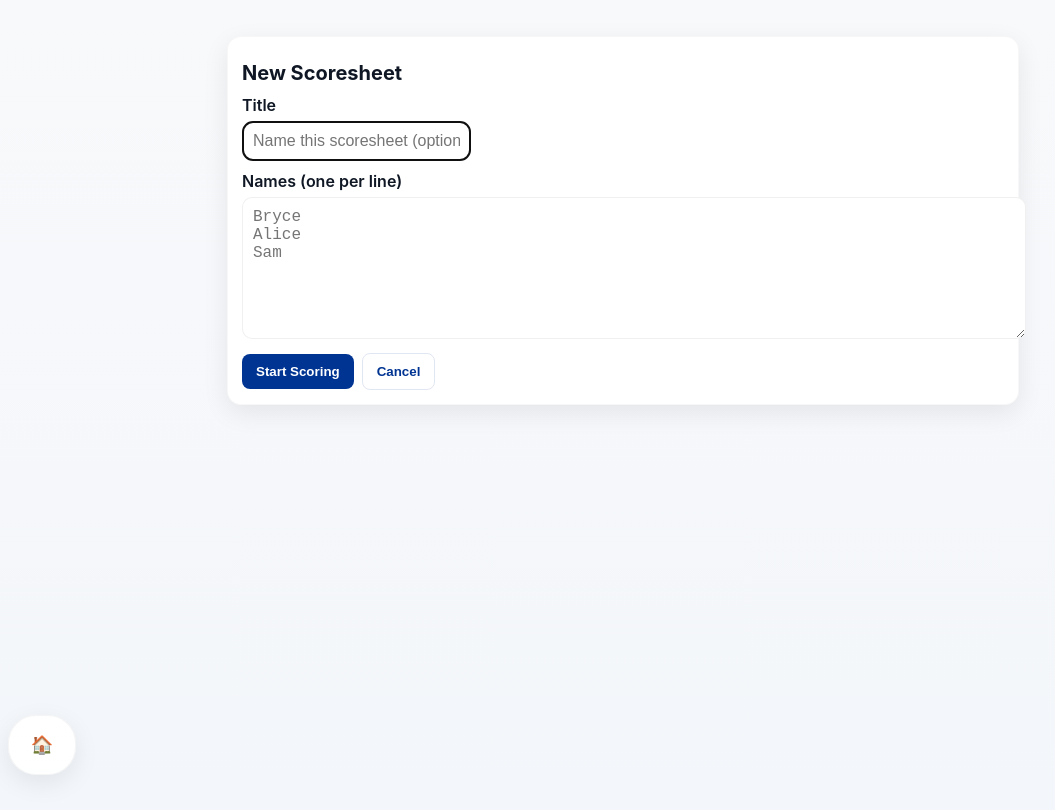
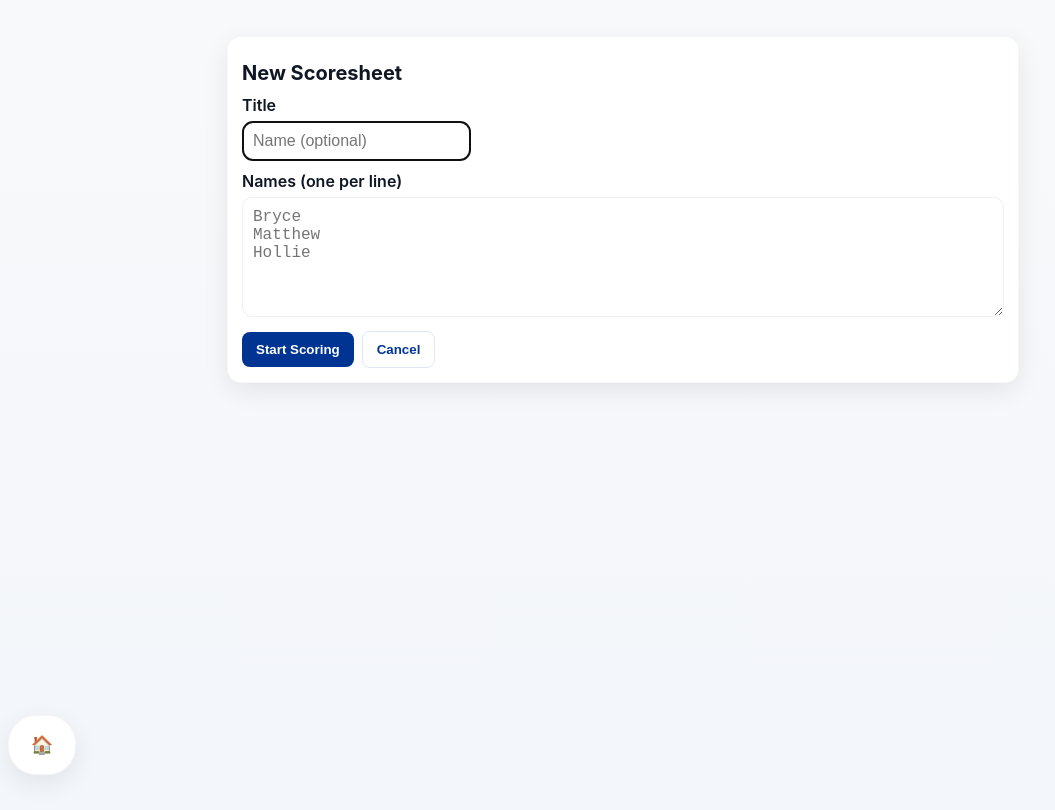
Before and after one commit to bryce-mo/ActivitiesApp.github.io, a plain HTML site: page index.html in a window 1280 px wide. Both pictures are taken after a click on the button "New Scoresheet". Shown: the whole page, without its empty margins (17-1072 px from the left). Drawn offline with Linux system fonts and the light colour scheme.

Commit message:
Add files via upload

```diff
--- a/index.html
+++ b/index.html
@@ -49,7 +49,7 @@ h1{font-size:20px;margin:10px 0 6px 0;color:#0f1724}
 .btn{background:var(--accent);color:white;padding:10px 14px;border-radius:8px;border:0;cursor:pointer;font-weight:600}
 .btn.ghost{background:transparent;color:var(--accent);border:1px solid rgba(0,52,147,0.12)}
 .muted{color:var(--muted);font-size:14px}
-textarea {width:100%;min-height:120px;padding:10px;border-radius:10px;border:1px solid rgba(0,0,0,0.06);resize:vertical;font-size:16px}
+textarea {width:100%;box-sizing:border-box;min-height:120px;padding:10px;border-radius:10px;border:1px solid rgba(0,0,0,0.06);resize:vertical;font-size:16px}
 input[type="text"], input[type="number"]{padding:10px;border-radius:10px;border:1px solid rgba(0,0,0,0.06);font-size:16px}
 label{display:block;margin:10px 0 6px 0;font-weight:600;color:#0f1724}
 
@@ -514,9 +514,9 @@ function renderNew(){
   const el = elt('div',{class:'card'}, [
     elt('h1',{}, 'New Scoresheet'),
     elt('label',{}, 'Title'),
-    elt('input',{type:'text', id:'sheetTitle', placeholder:'Name this scoresheet (optional)'}),
+    elt('input',{type:'text', id:'sheetTitle', placeholder:'Name (optional)'}),
     elt('label',{}, 'Names (one per line)'),
-    elt('textarea',{id:'namesInput', placeholder:'Bryce\nAlice\nSam'}),
+    elt('textarea',{id:'namesInput', placeholder:'Bryce\nMatthew\nHollie'}),
     elt('div',{style:'display:flex;gap:8px;margin-top:10px;align-items:center'}, [
       elt('button',{class:'btn', onclick:startNewSheet}, 'Start Scoring'),
       elt('button',{class:'btn ghost', onclick:()=> navigateTo('home')}, 'Cancel')
```
